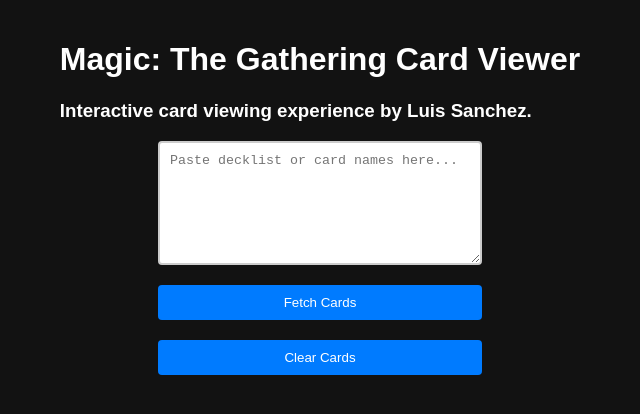
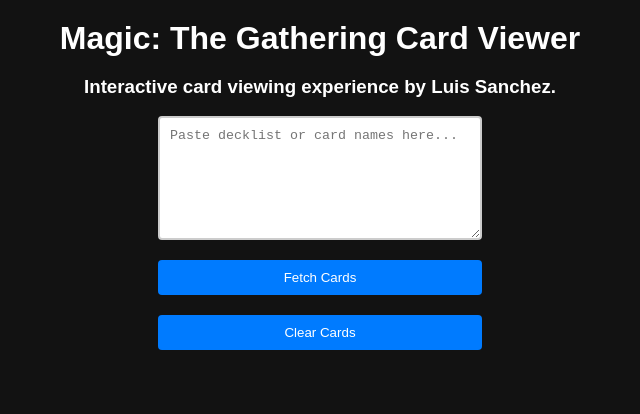
Before and after one commit to lunaspapa/mtg_viewer, a React (Create React App) app: page / in a window 1280 px wide. Shown: the top 414 px of the page, without its empty margins (320-960 px from the left). Built offline with nearby package versions, Linux system fonts and the light colour scheme.

Commit message:
additional styling and favicon

```diff
--- a/public/index.html
+++ b/public/index.html
@@ -1,14 +1,12 @@
 <!DOCTYPE html>
 <html lang="en">
+
 <head>
   <meta charset="utf-8" />
   <link rel="icon" href="%PUBLIC_URL%/favicon.ico" />
   <meta name="viewport" content="width=device-width, initial-scale=1" />
   <meta name="theme-color" content="#000000" />
-    <meta
-      name="description"
-      content="Web site created using create-react-app"
-    />
+  <meta name="description" content="Web site created using create-react-app" />
   <link rel="apple-touch-icon" href="%PUBLIC_URL%/logo192.png" />
   <!--
       manifest.json provides metadata used when your web app is installed on a
@@ -24,8 +22,9 @@
       work correctly both with client-side routing and a non-root public URL.
       Learn how to configure a non-root public URL by running `npm run build`.
     -->
-    <title>React App</title>
+  <title>Luis' MTG Card Viewer</title>
 </head>
+
 <body>
   <noscript>You need to enable JavaScript to run this app.</noscript>
   <div id="root"></div>
@@ -40,4 +39,5 @@
       To create a production bundle, use `npm run build` or `yarn build`.
     -->
 </body>
+
 </html>
--- a/src/App.css
+++ b/src/App.css
@@ -4,6 +4,16 @@
   background-color: #121212;
   color: white;
   overflow: hidden;
+}
+
+#headline-container {
+  display: flex;
+  flex-direction: column;
+  align-items: center;
+}
+
+h1 {
+  margin: 0
 }
 
 .app {
@@ -97,7 +107,7 @@
 
 .modal-content {
   position: relative;
-  width: 50%;
+  width: 40%;
   display: flex;
   flex-direction: column;
   justify-content: center;
--- a/src/App.js
+++ b/src/App.js
@@ -15,7 +15,7 @@
 
   // More Robust List Pasting with a Parser
   const parseCardList = (list) => {
-    console.log("LIST:: ", list.split(/\n/))
+    // console.log("LIST:: ", list.split(/\n/))
     const parsed = list.split(/\n/).map(line => {
       return line
         .replace(/^(\d+)?x?\s*/i, '') // Handle '4x [Card Name]'
@@ -83,7 +83,7 @@
 
   return (
     <div className="app">
-      <div id="headline_container">
+      <div id="headline-container">
         <h1>Magic: The Gathering Card Viewer</h1>
         <h3>Interactive card viewing experience by Luis Sanchez.</h3>
       </div>
@@ -144,7 +144,7 @@
             onMouseLeave={() => {
               setTimeout(() => {
                 resetCardPosition()
-              }, 1000)
+              }, 500)
             }}
           >
             <img
```
Also changed, not shown: 1 other file (tests, documents, lock files or other folders). Lines whose indentation alone changed are shown as unchanged.
